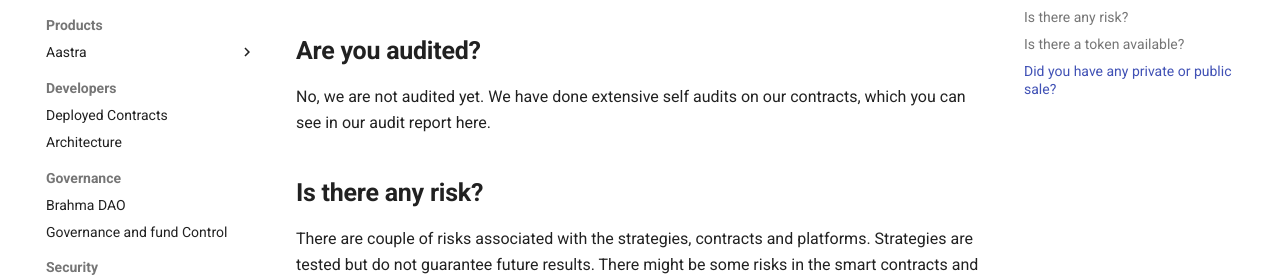
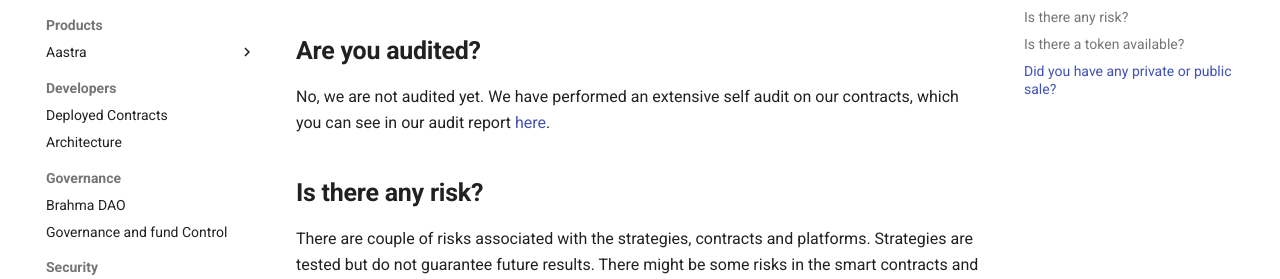
Before and after one commit to Brahma-fi/Brahma-docs, an MkDocs documentation site: the page built from docs/FAQ.md, in a window 1280 px wide and 900 px high, scrolled down 661 px. Shown: the part 199-478 px from the top of the window. Built offline with MkDocs 1.6.1 and Material for MkDocs 9.7.7, drawn with Linux system fonts in a browser that asks for light colours.

Commit message:
Create FAQ.md
added hyperlink of audit

```diff
--- a/docs/FAQ.md
+++ b/docs/FAQ.md
@@ -19,7 +19,7 @@ A user deposits USDC to the instrument and our autonomous contracts execute the
 
 ## **Are you audited?**
 
-No, we are not audited yet. We have done extensive self audits on our contracts, which you can see in our audit report here.
+No, we are not audited yet. We have performed an extensive self audit on our contracts, which you can see in our audit report [here](https://brahma-fi.github.io/Brahma-docs/SelfAudit/).
 
 ## **Is there any risk?**
 
```
